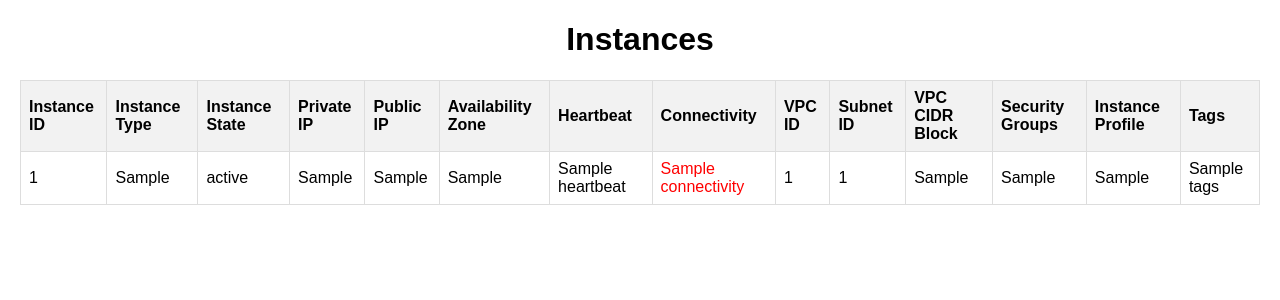
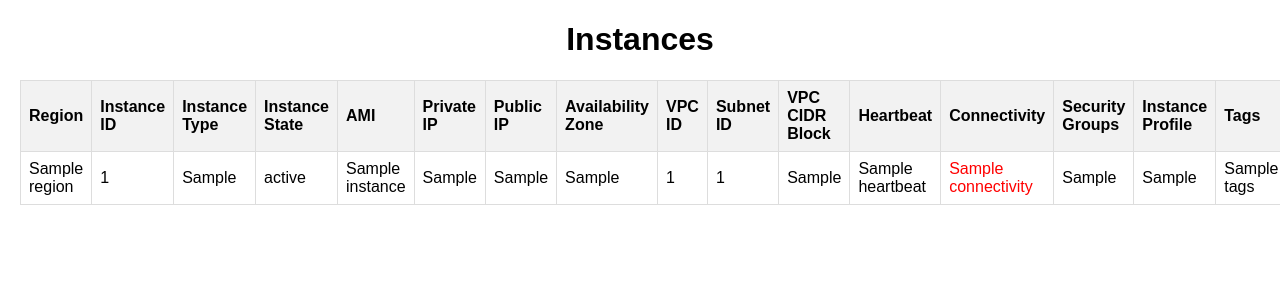
Before and after one commit to PARANOID-09/manage-ec2, a Flask app: template templates/index.html in a window 1280 px wide. Shown: the top 300 px of the page. Run offline with Flask 2, Linux system fonts and the light colour scheme; the template is opened without the code that fills it: most values are stand-ins (such as "Sample title", 1, 10 or a date in 2020).

Commit message:
updated ec2 added region name

```diff
--- a/templates/index.html
+++ b/templates/index.html
@@ -42,34 +42,38 @@
     <h1>Instances</h1>
     <table>
         <tr>
+            <th>Region</th>
             <th>Instance ID</th>
             <th>Instance Type</th>
             <th>Instance State</th>
+            <th>AMI</th>
             <th>Private IP</th>
             <th>Public IP</th>
             <th>Availability Zone</th>
-            <th>Heartbeat</th>
-            <th>Connectivity</th>
             <th>VPC ID</th>
             <th>Subnet ID</th>
             <th>VPC CIDR Block</th>
+            <th>Heartbeat</th>
+            <th>Connectivity</th>
             <th>Security Groups</th>
             <th>Instance Profile</th>
             <th>Tags</th>
         </tr>
         {% for instance in instances %}
             <tr>
+                <td>{{ instance['Region'] }}</td>
                 <td>{{ instance['InstanceId'] }}</td>
                 <td>{{ instance['InstanceType'] }}</td>
                 <td>{{ instance['InstanceState'] }}</td>
+                <td>{{ instance['AMI_Name'] }}</td>
                 <td>{{ instance['PrivateIp'] }}</td>
                 <td>{{ instance['PublicIp'] }}</td>
                 <td>{{ instance['AvailabilityZone'] }}</td>
-                <td>{{ instance['Heartbeat'] }}</td>
-                <td class="{% if instance['Connectivity'] == 'success' %}success{% else %}error{% endif %}">{{ instance['Connectivity'] }}</td>
                 <td>{{ instance['VpcId'] }}</td>
                 <td>{{ instance['SubnetId'] }}</td>
                 <td>{{ instance['Vpc_cidr'] }}</td>
+                <td>{{ instance['Heartbeat'] }}</td>
+                <td class="{% if instance['Connectivity'] == 'success' %}success{% else %}error{% endif %}">{{ instance['Connectivity'] }}</td>
                 <td>{{ instance['SecurityGroups'] }}</td>
                 <td>{{ instance['InstanceProfile'] }}</td>
                 <td>{{ instance['Tags'] }}</td>
```
